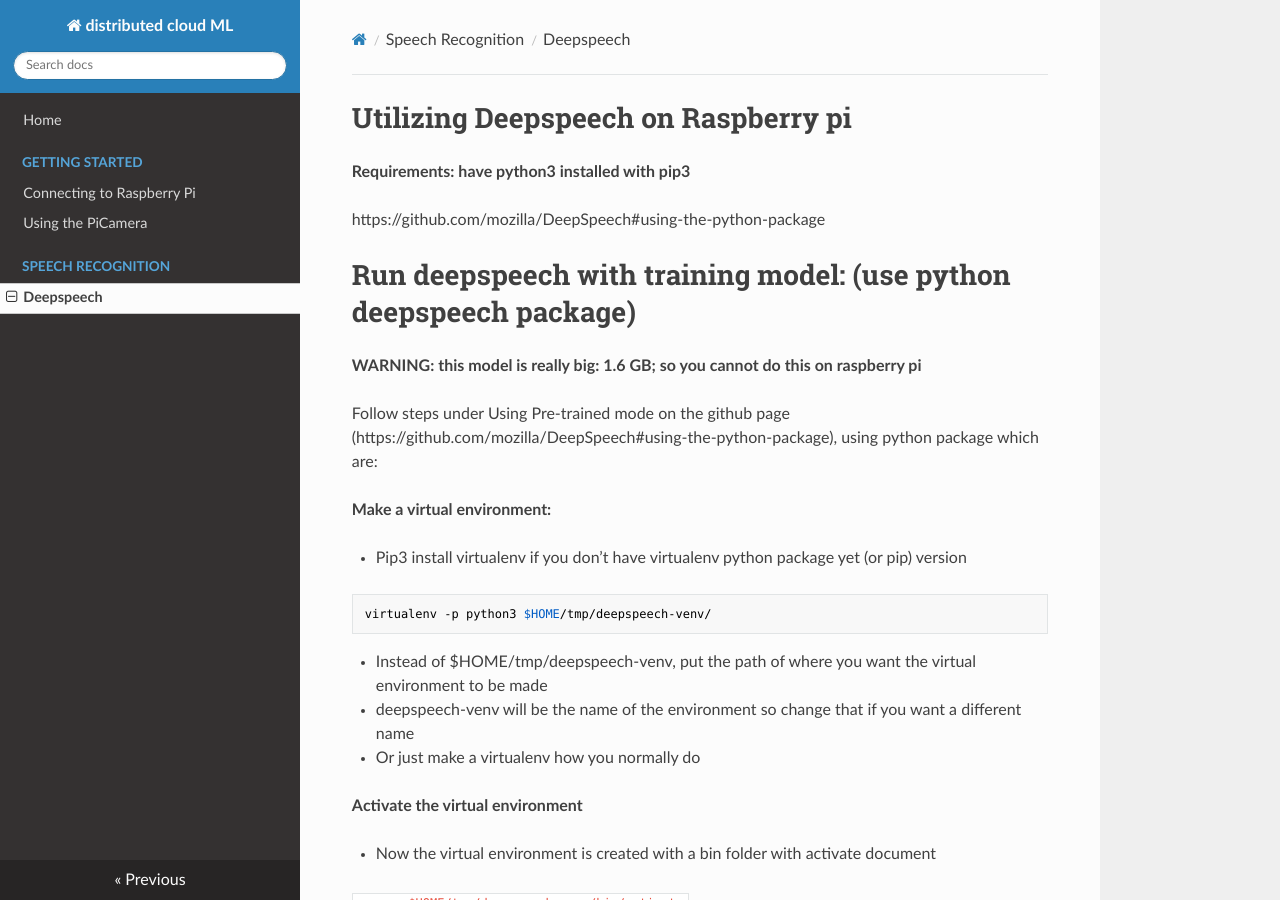
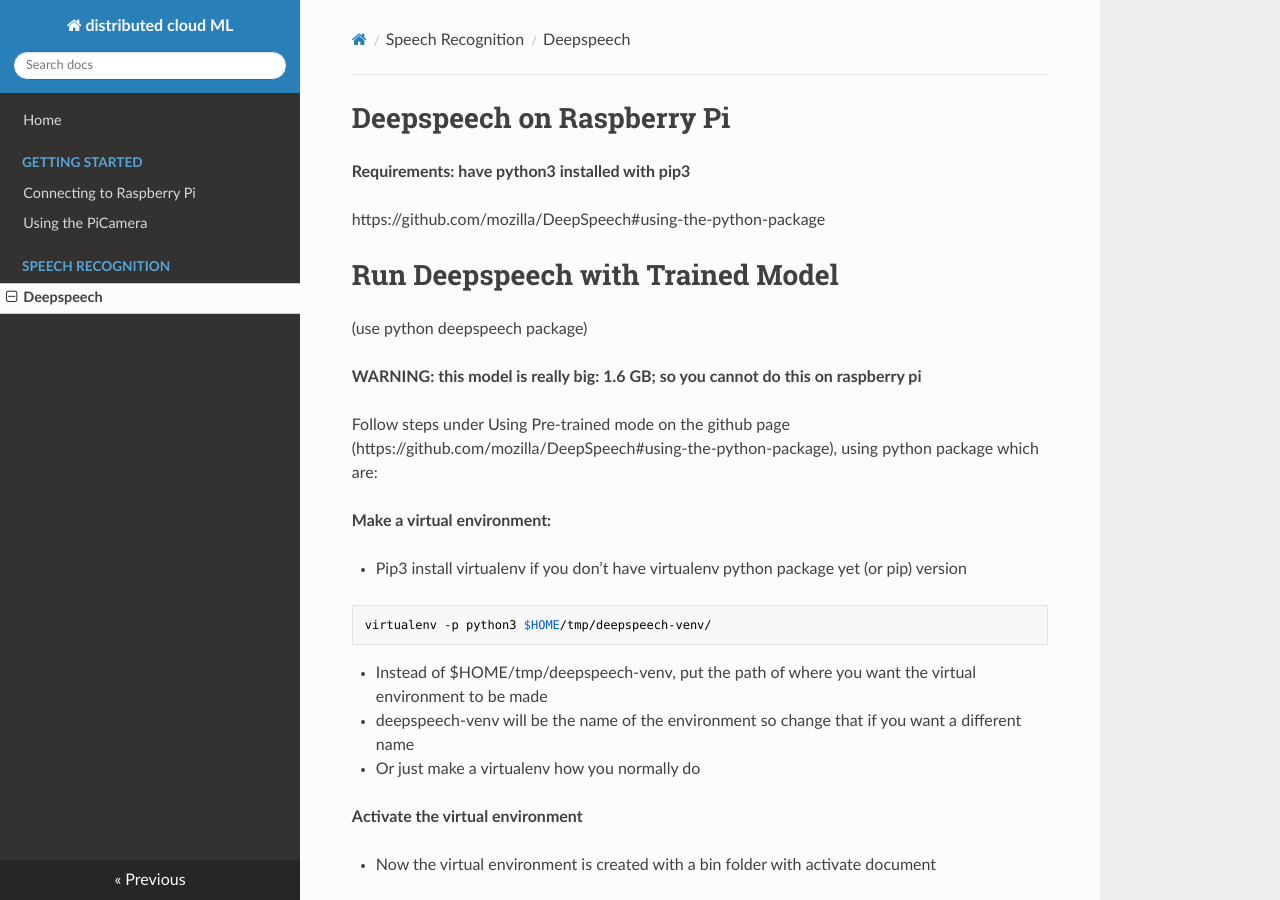
Before and after one commit to parallel-ml/docs, an MkDocs documentation site: the page built from docs/speech/deepspeech.md, in a window 1280 px wide and 900 px high. Built offline with MkDocs 1.6.1, drawn with Linux system fonts in a browser that asks for light colours; nearby versions of some CDN libraries; some of the changed text lies outside the part shown.

Commit message:
Update deepspeech.md

```diff
--- a/docs/speech/deepspeech.md
+++ b/docs/speech/deepspeech.md
@@ -1,11 +1,14 @@
-# Utilizing Deepspeech on Raspberry pi
+# Deepspeech on Raspberry Pi
 
 **Requirements: have python3 installed with pip3**
 
 https://github.com/mozilla/DeepSpeech#using-the-python-package
 
 
-# Run deepspeech with training model: (use python deepspeech package)
+# Run Deepspeech with Trained Model
+
+(use python deepspeech package)
+
 **WARNING: this model is really big: 1.6 GB; so you cannot do this on raspberry pi**
 
 Follow steps under Using Pre-trained mode on the github page (https://github.com/mozilla/DeepSpeech#using-the-python-package), using python package which are:
@@ -54,8 +57,9 @@
 
 
 
+# Making Your Own Model
 
-# Next we tried to make our own model to see if we can reduce the model size:
+Next we tried to make our own model to see if we can reduce the model size:
 
 1.) When running on a raspberry pi, go to the "connecting to the raspberry pi" docs to connect
 
```
